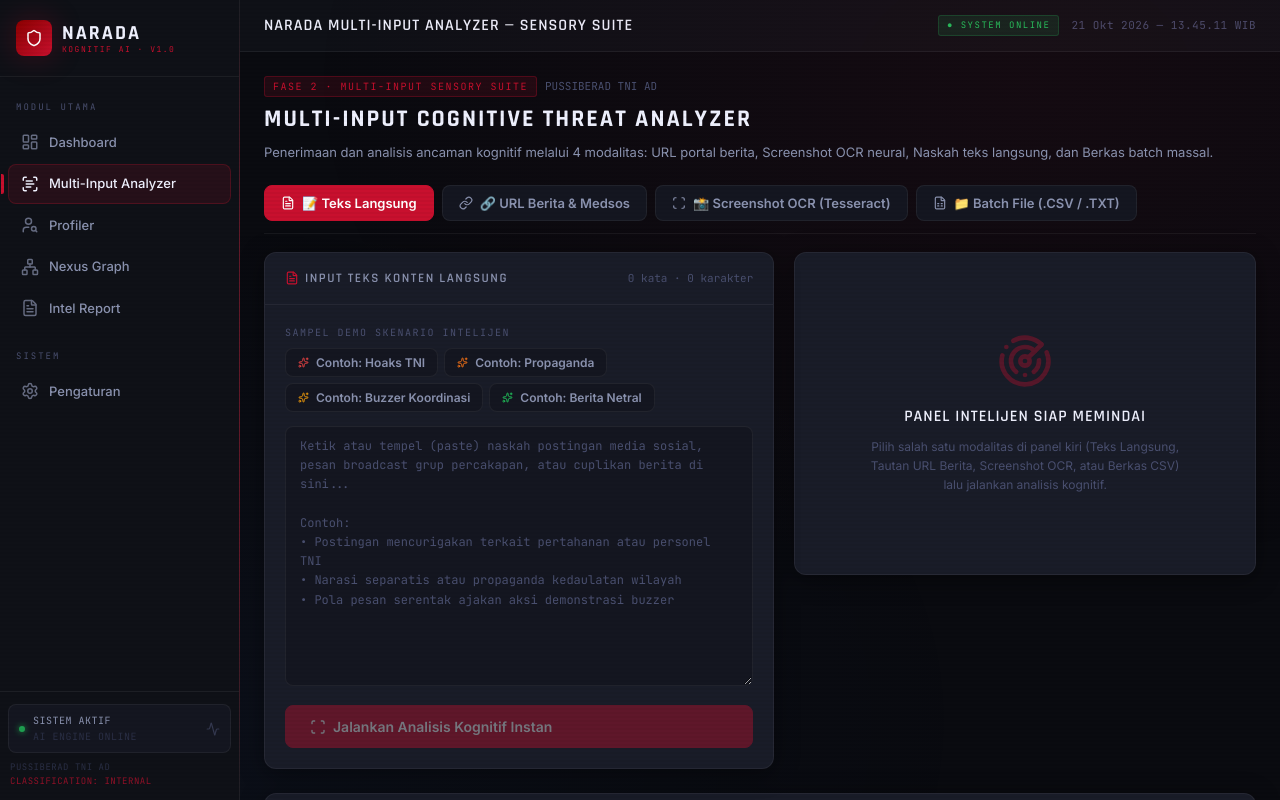
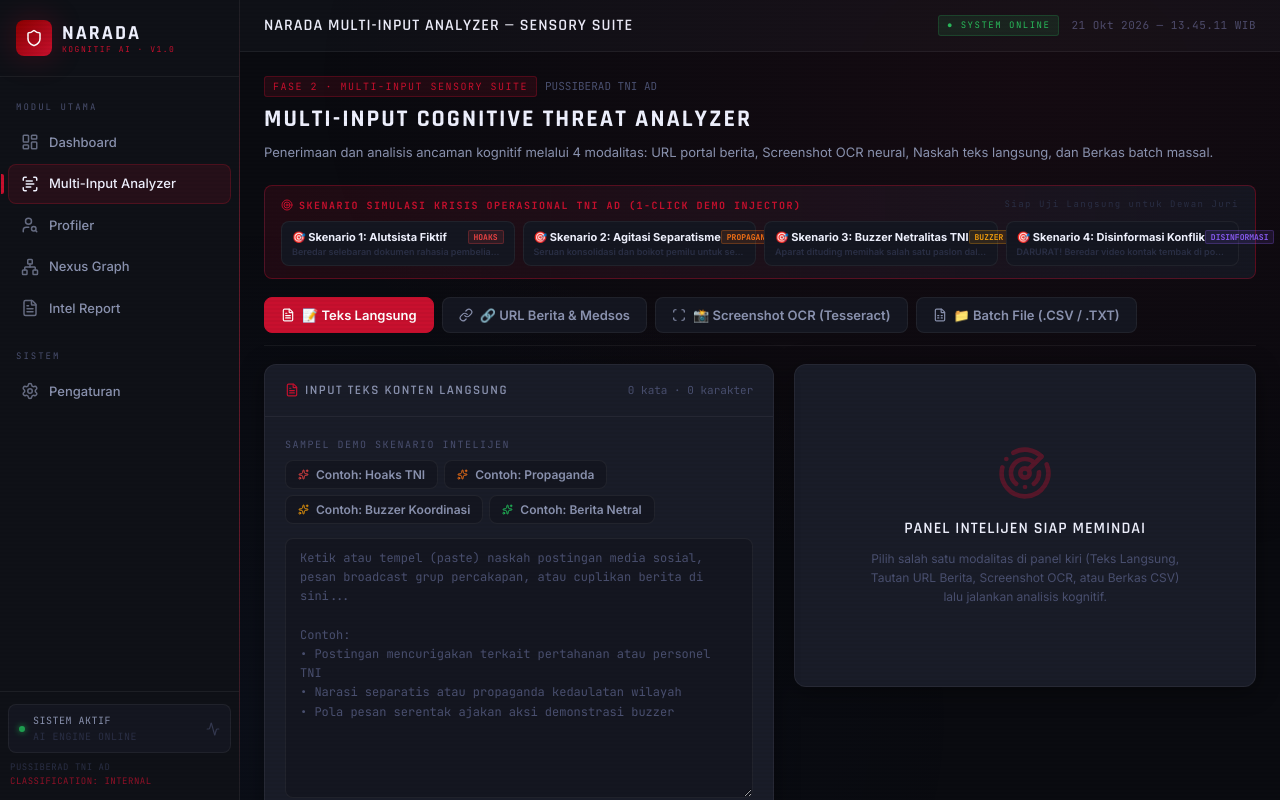
Before and after one commit to xdaamar/NARADA, a React (Vite) app: page /#/analyzer in a window 1280 px wide. Built offline with nearby package versions, Linux system fonts and the light colour scheme.

Commit message:
[FEAT] add 4 crisis simulation presets and live pre-flight heuristics

```diff
--- a/src/pages/Analyzer.tsx
+++ b/src/pages/Analyzer.tsx
@@ -1,4 +1,4 @@
-import { useState, useEffect } from 'react'
+import { useState, useEffect, useMemo } from 'react'
 import {
   Link as LinkIcon,
   Scan,
@@ -12,7 +12,11 @@ import {
   Trash2,
   AlertTriangle,
   CheckCircle2,
-  Radar
+  Radar,
+  Zap,
+  Clock,
+  Keyboard,
+  Target
 } from 'lucide-react'
 import URLInput from '../components/URLInput'
 import OCRUploader from '../components/OCRUploader'
@@ -23,9 +27,53 @@ import { analyzeHybrid } from '../engine/combiner'
 import { verifyFactCheck } from '../engine/fact-checker'
 import { saveAnalysis, getStoredAnalyses, clearStoredAnalyses } from '../utils/storage'
 import { getCategoryBadge, getThreatBadge, formatMilitaryDate, truncateText } from '../utils/format'
+import { generateSHA256 } from '../utils/crypto'
 import type { AnalysisResult, InputSourceType } from '../types'
 
 type ActiveTab = 'url' | 'ocr' | 'text' | 'file'
+
+// ─── 4 Preset Simulasi Krisis Operasional TNI AD (1-Click Demo Injector) ───
+const CRISIS_SIMULATION_PRESETS = [
+  {
+    id: 'crisis_alutsista',
+    title: '🎯 Skenario 1: Alutsista Fiktif',
+    targetCategory: 'HOAKS',
+    targetThreat: 'CRITICAL',
+    badgeColor: '#EF4444',
+    text: 'Beredar selebaran dokumen rahasia pembelian 20 unit Tank Tempur dan alutsista fiktif anggaran 24 triliun Kemhan RI. Rezim berupaya keras menutup-nutupi korupsi anggaran pertahanan negara ini. Viralkan sebelum dihapus kominfo!',
+  },
+  {
+    id: 'crisis_papua',
+    title: '🎯 Skenario 2: Agitasi Separatisme',
+    targetCategory: 'PROPAGANDA',
+    targetThreat: 'CRITICAL',
+    badgeColor: '#F97316',
+    text: 'Seruan konsolidasi dan boikot pemilu untuk seluruh kawan di Papua Barat! Rezim militer NKRI adalah penjajah di tanah kami. Rebut kembali hak kedaulatan bangsa Papua dan tuntut referendum kemerdekaan sekarang juga!',
+  },
+  {
+    id: 'crisis_buzzer',
+    title: '🎯 Skenario 3: Buzzer Netralitas TNI',
+    targetCategory: 'BUZZER',
+    targetThreat: 'HIGH',
+    badgeColor: '#F59E0B',
+    text: 'Aparat dituding memihak salah satu paslon dalam pengamanan logistik TPS! Sebarkan serentak malam ini pukul 20.00 WIB kawan-kawan! Kita bikin trending topik nomor satu untuk membongkar kecurangan ini!',
+  },
+  {
+    id: 'crisis_disinfo',
+    title: '🎯 Skenario 4: Disinformasi Konflik',
+    targetCategory: 'DISINFORMASI',
+    targetThreat: 'MEDIUM',
+    badgeColor: '#8B5CF6',
+    text: 'DARURAT! Beredar video kontak tembak di pos pengamanan perbatasan yang sengaja ditutupi media nasional. Warga sekitar ketakutan dan bersiap mengungsi malam ini juga! Jangan percaya bantahan aparat sebelum terlambat!',
+  },
+]
+
+// Kamus Frasa Sensitif untuk Live Pre-Flight Heuristics
+const SENSITIVE_PREFLIGHT_TERMS = [
+  'viralkan', 'darurat', 'rahasia', 'fiktif', 'boikot', 'separatis', 'penjajah',
+  'trending', 'korupsi', 'serang', 'serbuan', 'adu domba', 'palsu', 'menutup-nutupi',
+  'referendum', 'makar', 'habisi', 'bahaya', 'bocor', 'hancurkan'
+]
 
 // ─── Sampel Teks Demo Cepat untuk Tab Teks Langsung ───
 const QUICK_TEXT_SAMPLES = [
@@ -119,7 +167,10 @@ export default function Analyzer() {
       const factCheckResult = await verifyFactCheck(trimmed)
       analysisResult.factCheck = factCheckResult
 
-      // 3. Simpan ke sessionStorage & state aktif
+      // 3. TASK H.3: Hitung SHA-256 Checksum Integritas Forensik
+      analysisResult.forensicHash = await generateSHA256(trimmed)
+
+      // 4. Simpan ke sessionStorage & state aktif
       saveAnalysis(analysisResult)
       setCurrentResult(analysisResult)
       setHistory(getStoredAnalyses())
@@ -147,6 +198,12 @@ export default function Analyzer() {
     setValidationError(null)
   }
 
+  const handleSelectCrisisScenario = (scenarioText: string) => {
+    setActiveTab('text')
+    setDirectText(scenarioText)
+    setValidationError(null)
+  }
+
   const handleClearDirectText = () => {
     setDirectText('')
     setValidationError(null)
@@ -160,7 +217,23 @@ export default function Analyzer() {
     }
   }
 
-  const wordCount = directText.trim() === '' ? 0 : directText.trim().split(/\s+/).length
+  // ─── TASK H.4: Live Pre-Flight Heuristics ───
+  const wordCount = directText.trim() === '' ? 0 : directText.trim().split(/\s+/).filter(Boolean).length
+  const charCount = directText.length
+
+  const estimatedReadTimeSec = useMemo(() => {
+    if (wordCount === 0) return 0
+    return Math.max(1, Math.ceil(wordCount / 3.5))
+  }, [wordCount])
+
+  const detectedRiskTerms = useMemo(() => {
+    if (!directText || directText.length < 5) return []
+    const norm = directText.toLowerCase()
+    return SENSITIVE_PREFLIGHT_TERMS.filter(term => {
+      const regex = new RegExp(`\\b${term}\\b`, 'i')
+      return regex.test(norm)
+    })
+  }, [directText])
 
   return (
     <div className="fade-in" style={{ paddingBottom: '32px' }}>
@@ -199,6 +272,75 @@ export default function Analyzer() {
         <p style={{ fontSize: '13px', color: 'var(--text-secondary)' }}>
           Penerimaan dan analisis ancaman kognitif melalui 4 modalitas: URL portal berita, Screenshot OCR neural, Naskah teks langsung, dan Berkas batch massal.
         </p>
+      </div>
+
+      {/* ─── TASK H.4: BAR 4 PRESET SIMULASI KRISIS OPERASIONAL TNI AD (1-CLICK INJECTOR) ─── */}
+      <div style={{
+        marginBottom: '18px',
+        padding: '12px 16px',
+        background: 'linear-gradient(90deg, rgba(200, 16, 46, 0.12), rgba(30, 41, 59, 0.4))',
+        border: '1px solid rgba(200, 16, 46, 0.35)',
+        borderRadius: 'var(--radius-md)',
+      }}>
+        <div style={{
+          fontSize: '10px',
+          fontFamily: 'var(--font-mono)',
+          letterSpacing: '1.5px',
+          color: 'var(--narada-red)',
+          marginBottom: '8px',
+          display: 'flex',
+          alignItems: 'center',
+          justifyContent: 'space-between',
+          flexWrap: 'wrap',
+          gap: '6px'
+        }}>
+          <span style={{ display: 'flex', alignItems: 'center', gap: '6px', fontWeight: '700' }}>
+            <Target size={12} /> SKENARIO SIMULASI KRISIS OPERASIONAL TNI AD (1-CLICK DEMO INJECTOR)
+          </span>
+          <span style={{ color: 'var(--text-dim)', fontSize: '9px' }}>
+            Siap Uji Langsung untuk Dewan Juri
+          </span>
+        </div>
+        <div style={{ display: 'grid', gridTemplateColumns: 'repeat(auto-fit, minmax(210px, 1fr))', gap: '8px' }}>
+          {CRISIS_SIMULATION_PRESETS.map((preset) => (
+            <button
+              key={preset.id}
+              type="button"
+              className="btn btn-secondary btn-sm"
+              onClick={() => handleSelectCrisisScenario(preset.text)}
+              style={{
+                justifyContent: 'flex-start',
+                textAlign: 'left',
+                padding: '8px 10px',
+                background: 'var(--bg-elevated)',
+                border: '1px solid var(--bg-border)',
+                height: 'auto'
+              }}
+            >
+              <div style={{ display: 'flex', flexDirection: 'column', gap: '2px', width: '100%' }}>
+                <div style={{ display: 'flex', justifyContent: 'space-between', alignItems: 'center' }}>
+                  <span style={{ fontSize: '11px', fontWeight: '700', color: 'var(--text-primary)' }}>
+                    {preset.title}
+                  </span>
+                  <span style={{
+                    fontSize: '8px',
+                    fontFamily: 'var(--font-mono)',
+                    padding: '1px 5px',
+                    borderRadius: '2px',
+                    background: `${preset.badgeColor}20`,
+                    color: preset.badgeColor,
+                    border: `1px solid ${preset.badgeColor}40`
+                  }}>
+                    {preset.targetCategory}
+                  </span>
+                </div>
+                <div style={{ fontSize: '9px', color: 'var(--text-dim)', overflow: 'hidden', textOverflow: 'ellipsis', whiteSpace: 'nowrap' }}>
+                  {preset.text}
+                </div>
+              </div>
+            </button>
+          ))}
+        </div>
       </div>
 
       {/* ─── 4 Modalitas Tab Navigation ─── */}
@@ -298,7 +440,7 @@ export default function Analyzer() {
                   </div>
                 </div>
 
-                {/* Textarea */}
+                {/* Textarea dengan Hotkey Ctrl+Enter & Escape */}
                 <textarea
                   className="form-control"
                   placeholder="Ketik atau tempel (paste) naskah postingan media sosial, pesan broadcast grup percakapan, atau cuplikan berita di sini...&#10;&#10;Contoh:&#10;• Postingan mencurigakan terkait pertahanan atau personel TNI&#10;• Narasi separatis atau propaganda kedaulatan wilayah&#10;• Pola pesan serentak ajakan aksi demonstrasi buzzer"
@@ -307,9 +449,85 @@ export default function Analyzer() {
                     setDirectText(e.target.value)
                     if (validationError) setValidationError(null)
                   }}
+                  onKeyDown={(e) => {
+                    if ((e.ctrlKey || e.metaKey) && e.key === 'Enter') {
+                      e.preventDefault()
+                      handleDirectTextSubmit()
+                    }
+                    if (e.key === 'Escape') {
+                      setValidationError(null)
+                    }
+                  }}
                   rows={12}
                   style={{ minHeight: '260px' }}
                 />
+
+                {/* ─── TASK H.4: LIVE PRE-FLIGHT HEURISTICS BAR ─── */}
+                <div style={{
+                  marginTop: '8px',
+                  padding: '8px 12px',
+                  background: 'var(--bg-elevated)',
+                  borderRadius: 'var(--radius-sm)',
+                  border: '1px solid var(--bg-border)',
+                  fontSize: '11px',
+                  display: 'flex',
+                  justifyContent: 'space-between',
+                  alignItems: 'center',
+                  flexWrap: 'wrap',
+                  gap: '8px'
+                }}>
+                  <div style={{ display: 'flex', alignItems: 'center', gap: '12px', fontFamily: 'var(--font-mono)', color: 'var(--text-secondary)' }}>
+                    <span>{wordCount} kata</span>
+                    <span>·</span>
+                    <span>{charCount} karakter</span>
+                    <span>·</span>
+                    <span style={{ display: 'flex', alignItems: 'center', gap: '4px' }}>
+                      <Clock size={11} color="var(--text-dim)" />
+                      ~{estimatedReadTimeSec} detik baca
+                    </span>
+                  </div>
+
+                  {/* Deteksi Dini Frasa Berisiko */}
+                  <div style={{ display: 'flex', alignItems: 'center', gap: '6px' }}>
+                    {detectedRiskTerms.length > 0 ? (
+                      <span style={{
+                        color: '#F97316',
+                        display: 'flex',
+                        alignItems: 'center',
+                        gap: '4px',
+                        fontFamily: 'var(--font-mono)',
+                        fontSize: '10px'
+                      }}>
+                        <Zap size={11} color="#F97316" />
+                        <strong>{detectedRiskTerms.length} Frasa Berisiko:</strong> {detectedRiskTerms.slice(0, 3).join(', ')}
+                      </span>
+                    ) : wordCount > 5 ? (
+                      <span style={{
+                        color: 'var(--threat-low)',
+                        display: 'flex',
+                        alignItems: 'center',
+                        gap: '4px',
+                        fontFamily: 'var(--font-mono)',
+                        fontSize: '10px'
+                      }}>
+                        <CheckCircle2 size={11} />
+                        Pra-skrining: Netral
+                      </span>
+                    ) : (
+                      <span style={{
+                        color: 'var(--text-dim)',
+                        display: 'flex',
+                        alignItems: 'center',
+                        gap: '4px',
+                        fontSize: '10px',
+                        fontFamily: 'var(--font-mono)'
+                      }}>
+                        <Keyboard size={11} />
+                        Ctrl + Enter untuk analisis
+                      </span>
+                    )}
+                  </div>
+                </div>
 
                 {/* Validasi Error jika ada */}
                 {validationError && (
```
